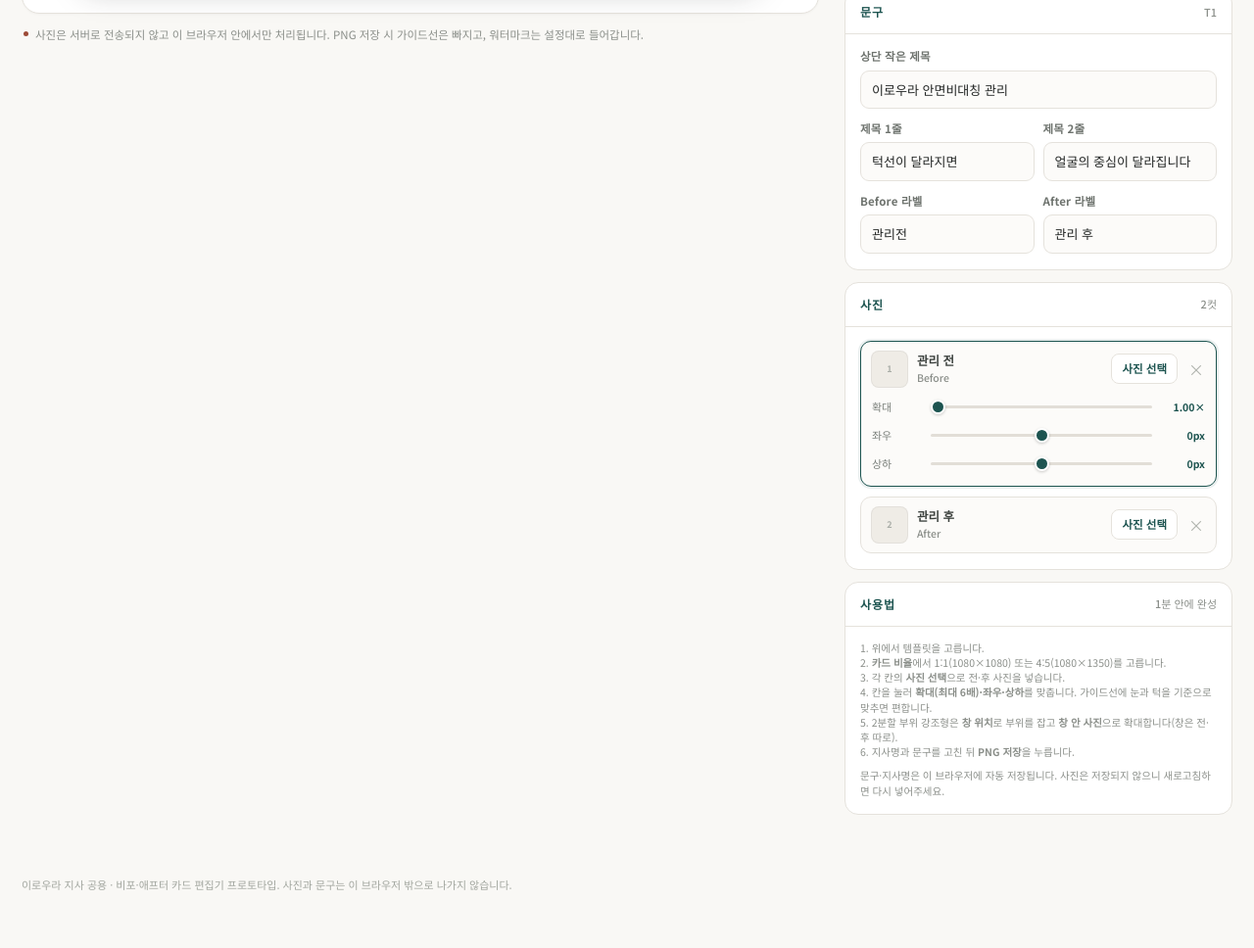
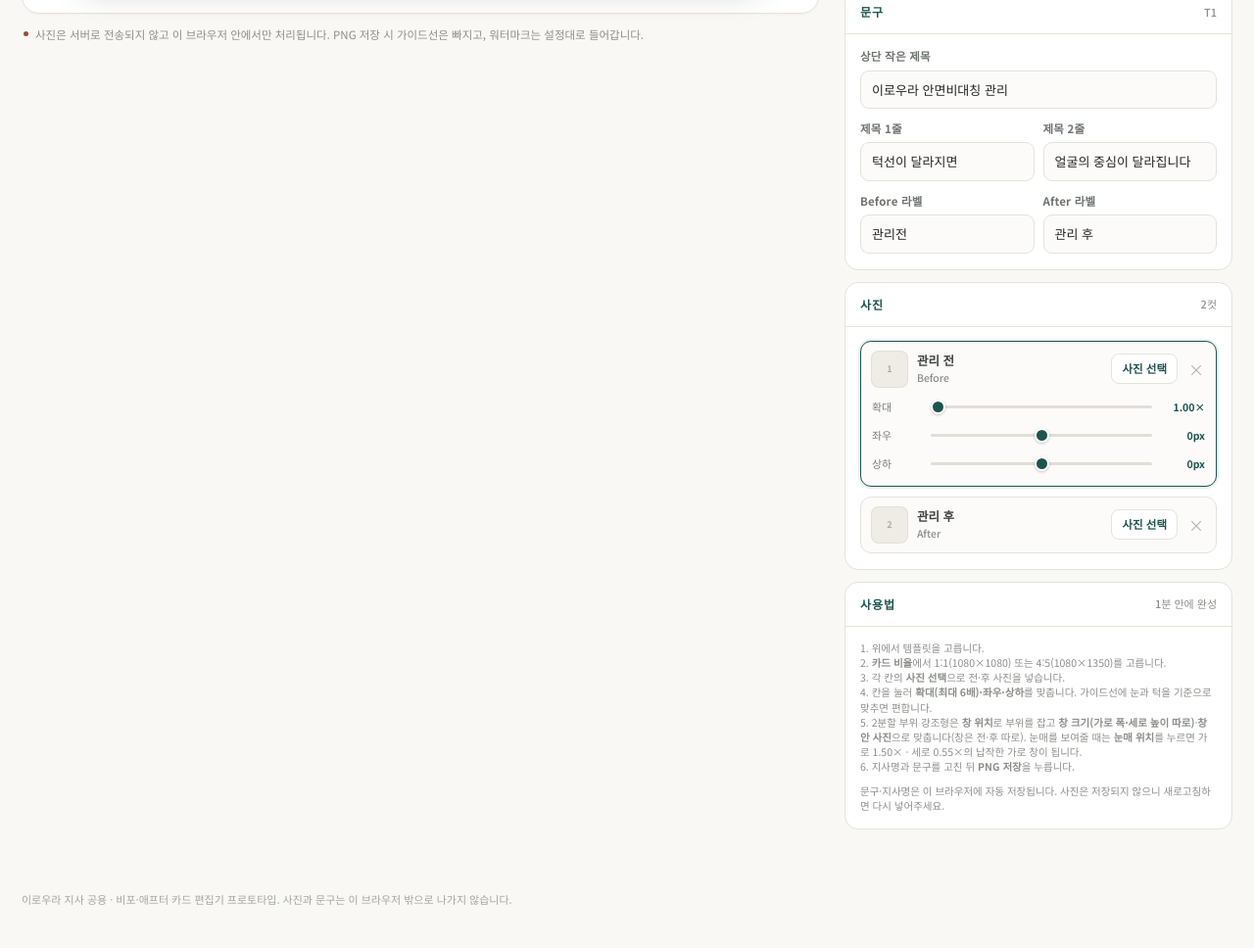
Before and after one commit to hyunj-lora/iloura-editor, a plain HTML site: page index.html in a window 1280 px wide. Shown: the part 896-1864 px from the top of the page at 98% size. Drawn offline with Linux system fonts and the light colour scheme.

Commit message:
사용법 문구: T3 창 가로 폭·세로 높이 분리 안내 추가

```diff
--- a/index.html
+++ b/index.html
@@ -563,7 +563,7 @@
           2. <b>카드 비율</b>에서 1:1(1080×1080) 또는 4:5(1080×1350)를 고릅니다.<br>
           3. 각 칸의 <b>사진 선택</b>으로 전·후 사진을 넣습니다.<br>
           4. 칸을 눌러 <b>확대(최대 6배)·좌우·상하</b>를 맞춥니다. 가이드선에 눈과 턱을 기준으로 맞추면 편합니다.<br>
-          5. 2분할 부위 강조형은 <b>창 위치</b>로 부위를 잡고 <b>창 안 사진</b>으로 확대합니다(창은 전·후 따로).<br>
+          5. 2분할 부위 강조형은 <b>창 위치</b>로 부위를 잡고 <b>창 크기(가로 폭·세로 높이 따로)</b>·<b>창 안 사진</b>으로 맞춥니다(창은 전·후 따로). 눈매를 보여줄 때는 <b>눈매 위치</b>를 누르면 가로 1.50× · 세로 0.55×의 납작한 가로 창이 됩니다.<br>
           6. 지사명과 문구를 고친 뒤 <b>PNG 저장</b>을 누릅니다.
         </span></div>
         <div class="field"><span class="note">문구·지사명은 이 브라우저에 자동 저장됩니다. 사진은 저장되지 않으니 새로고침하면 다시 넣어주세요.</span></div>
```
